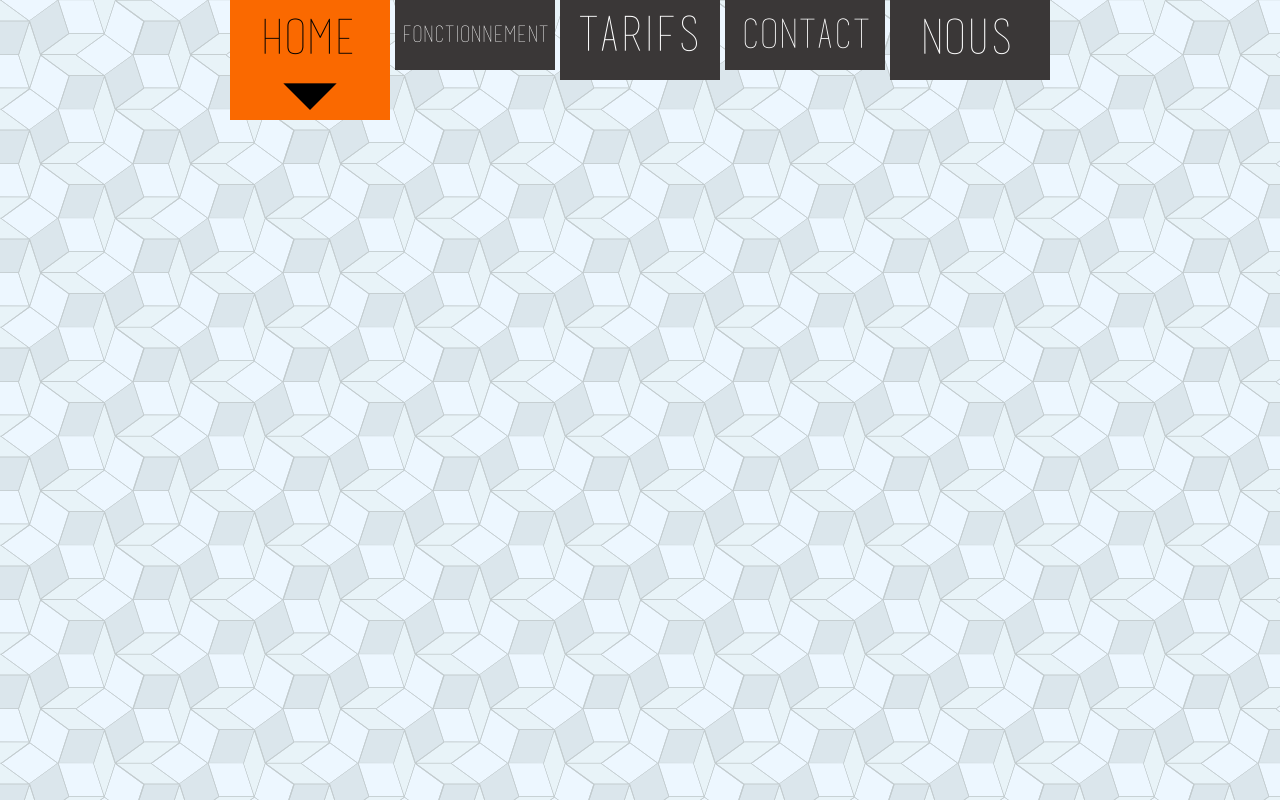
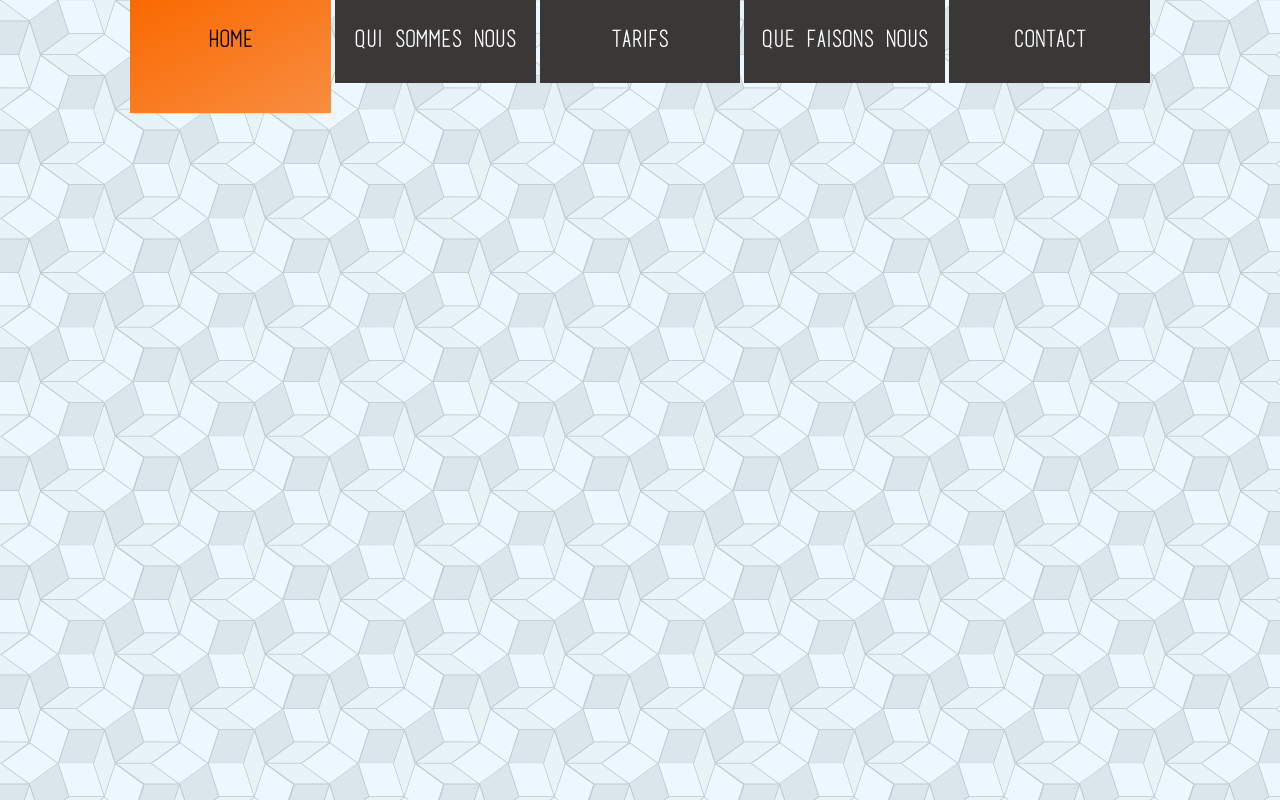
Before and after one commit to BaWananas/Dev-Ind-, a plain HTML site: page index.html in a window 1280 px wide. Drawn offline with Linux system fonts and the light colour scheme.

Commit message:
Refactoring css code and correct html code

```diff
--- a/css/style.css
+++ b/css/style.css
@@ -3,124 +3,74 @@ font-family: basictitlefont ;
 src: url("../rsc/fonts/basictitlefont.ttf");
 }
 
+* {
+	padding: 0;
+	margin: 0;
+	font-size: 1em;
+	text-decoration: none;
+}
 
 body {
-background-image: url("../rsc/img/background.png") ;
+	background-image: url("../rsc/img/background.png") ;
 }
 
-/* Styles de la navbar */
+/* Navbar */
 .navbar {
-position: relative;
-margin-left: auto;
-margin-right: auto;
-width: 820px;
-height: 100px;
-bottom: 8px;
-font-family: basictitlefont;
+	margin: 0 auto;
+	width: 80%;
+
+	font-family: basictitlefont;
+	text-align: center;
 }
 
-.home {
-background-color: #FA6900 ;
-width: 160px ;
-height: 120px;
-display: inline-block ;
-margin-right: 5px;
-position: absolute;
-top: 0;
-left: 0;
+.navbar ul {
+	display: table;
+	width: 100%;
 }
 
-.fonctionnement {
-background-color: #3a3737 ;
-width: 160px ;
-height: 70px;
-display: inline-block;
-margin-right: 5px;
-position: absolute;
-top: 0;
-left: 165px;
+.navbar ul li {
+	display: table-cell;
+	width: 20%;
+	padding: 0 2px;
 }
 
-.tarifs {
-background-color: #3a3737 ;
-width: 160px ;
-height: 80px;
-display: inline-block;
-margin-right: 5px;
-position: absolute;
-top: 0;
-left: 330px;
+.navbar ul li a {
+	display: block;
+	padding-top: 30px;
+	padding-bottom: 30px;
+
+	background-color: #3a3737 ;
+	color: white;
+	font-size: 1.4em;
+	font-weight: bold;
+	text-transform: uppercase;
+
+	-webkit-transition: all 0.5s ease;
+	   -moz-transition: all 0.5s ease;
+	     -o-transition: all 0.5s ease;
+			transition: all 0.5s ease;
 }
 
-.contact {
-background-color: #3a3737 ;
-width: 160px ;
-height: 70px;
-display: inline-block;
-margin-right: 5px;
-position: absolute;
-top: 0;
-left: 495px;
+.navbar ul li a:hover {
+	display: block;
+	padding-top: 30px;
+	padding-bottom: 40px;
+
+	background: -webkit-linear-gradient(top, #FA6900 0%, #F88D41 100%); /* For Safari 5.1 to 6.0 */
+    background: -moz-linear-gradient(bottom, #FA6900 0%, #F88D41 100%); /* For Firefox 3.6 to 15 */
+    background:   -o-linear-gradient(bottom, #FA6900 0%, #F88D41 100%); /* For Opera 11.1 to 12.0 */
+    background:   linear-gradient(to right bottom, #FA6900 0%, #F88D41 100%); /* Standard syntax */
+	color: black;
 }
 
-.apropos {
-background-color: #3a3737 ;
-width: 160px ;
-height: 80px;
-display: inline-block;
-position: absolute;
-top: 0;
-left: 660px;
+.navbar ul li a.active {
+	display: block;
+	padding-top: 30px;
+	padding-bottom: 60px;
+
+	background : -webkit-linear-gradient(top, #FA6900 0%, #F88D41 100%); /* For Safari 5.1 to 6.0 */
+    background : -moz-linear-gradient(bottom, #FA6900 0%, #F88D41 100%); /* For Firefox 3.6 to 15 */
+    background :   -o-linear-gradient(bottom, #FA6900 0%, #F88D41 100%); /* For Opera 11.1 to 12.0 */
+    background :   linear-gradient(to right bottom, #FA6900 0%, #F88D41 100%); /* Standard syntax */
+	color: black;
 }
-
-/* Texte des cases navbar */
-.home_txt {
-position: absolute;
-font-size: 3em ;
-text-align: center;
-top: -30px;
-left: 30px ;
-}
-
-.fonctionnement_txt {
-position: absolute;
-font-size: 1.4em ;
-text-align: center;
-top: 3px;
-left: 7px ;
-color: white;
-}
-
-.tarifs_txt {
-position: absolute;
-font-size: 3em ;
-text-align: center;
-top: -33px;
-left: 18px ;
-color: white;
-}
-
-.Contact_txt {
-position: absolute;
-font-size: 2.5em ;
-text-align: center;
-top: -22px;
-left: 16px ;
-color: white;
-}
-
-.apropos_txt {
-position: absolute;
-font-size: 3em ;
-text-align: center;
-top: -30px;
-left: 30px ;
-color: white;
-}
-
-/* Image case navbar */
-.home_img {
-position: absolute;
-top: 30px ;
-left: 16px ;
-}
--- a/css/test.css
+++ /dev/null
@@ -1,3 +0,0 @@
-.body{
-background-color: black;
-}
--- a/index.html
+++ b/index.html
@@ -6,28 +6,18 @@
 		<meta charset="UTF-8">
 		<title>Dev'Indé , Développeur depuis 1250</title>
 	</head>
+
 	<body>
 		<header>
-			<div class="navbar">
-				<div class="home">
-					<p class="home_txt">Home</p>
-					<img src="rsc/img/fleche_navbar2.png" class="home_img"></img>
-				</div>
-				<div class="fonctionnement" id="fonctionnement" onMouseOver="onMouseOverFonctionnement()" onMouseOut="onMouseOutFonctionnement()">
-					<p class="fonctionnement_txt" id="fonctionnement_txt">Fonctionnement</p>
-				</div>
-				<div class="tarifs">
-					<p class="tarifs_txt">Tarifs</p>
-				</div>
-				<div class="contact" id="contact" onMouseOver="onMouseOverContact()" onMouseOut="onMouseOutContact()">
-					<p class="Contact_txt" id="contact_txt">Contact</p>
-				</div>
-				<div class="apropos">
-					<p class="apropos_txt">Nous</p>
-				</div>
-			</div>
+			<nav class="navbar">
+				<ul>
+					<li><a href="#" class="active">Home</a></li>
+					<li><a href="#">Qui sommes nous</a></li>
+					<li><a href="#">Tarifs</a></li>
+					<li><a href="#">Que faisons nous</a></li>
+					<li><a href="#">Contact</a></li>
+				</ul>
+			</nav>
 		</header>
-
-
  	</body>
 </html>
```
